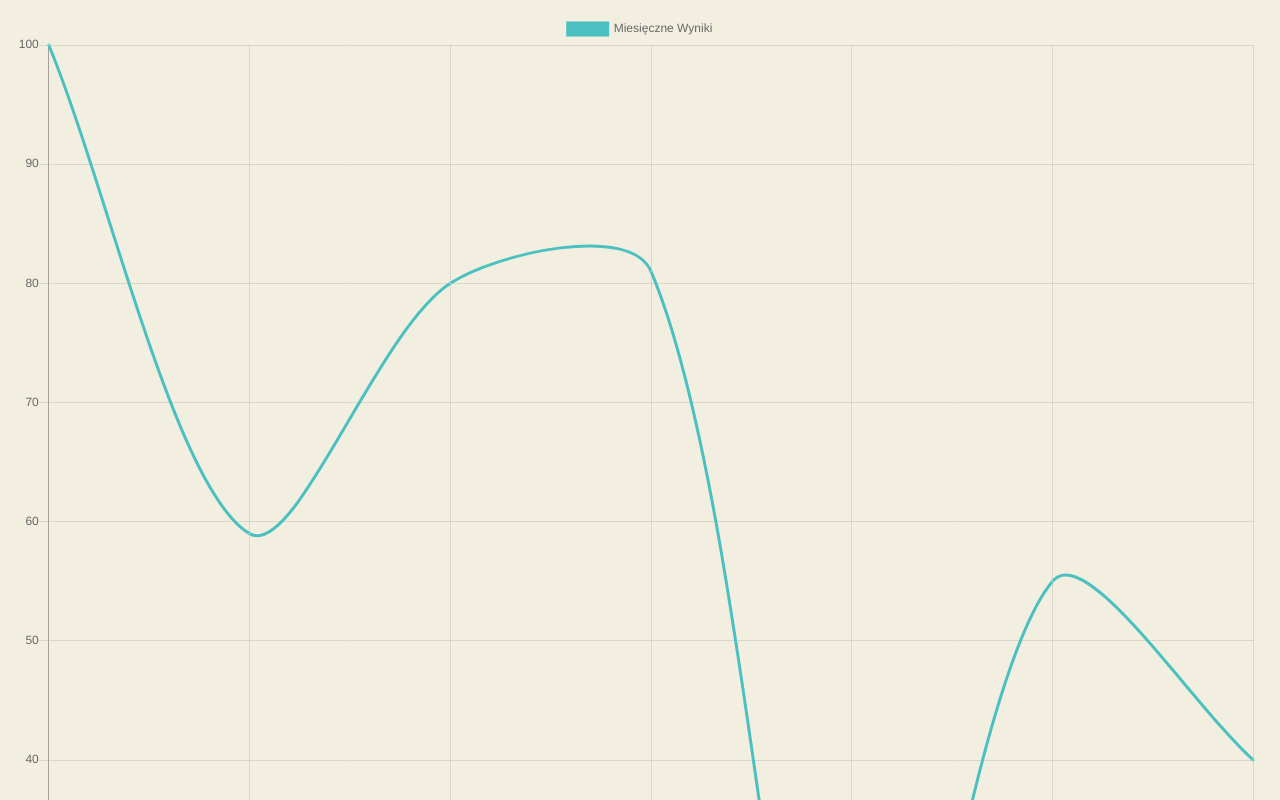
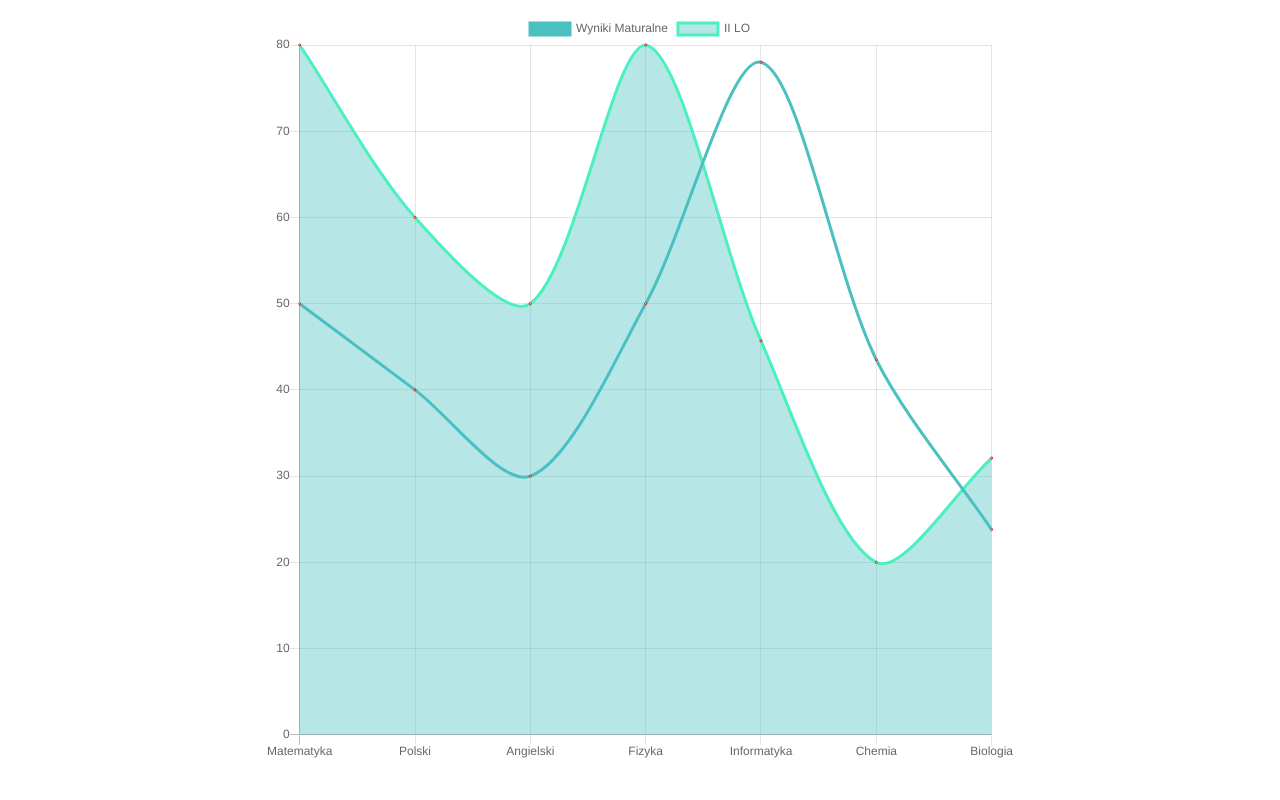
Before and after one commit to Jamescodestudy/Chariero, a plain HTML site: page index.html in a window 1280 px wide. Shown: the top 800 px of the page. Drawn offline with nearby package versions, Linux system fonts and the light colour scheme.

Commit message:
Added Second Chart

```diff
--- a/JavaScript/main.js
+++ b/JavaScript/main.js
@@ -3,11 +3,13 @@ console.log(CHART);
 
 let lineChart = new Chart(CHART, {
      type: 'line',
-     data:    {
-          labels: ["January", "February", "March", "April", "May", "June", "July"],
-          datasets: [
+     data:
      {
-            label: "Miesięczne Wyniki",
+          labels: ["Matematyka", "Polski", "Angielski", "Fizyka", "Informatyka", "Chemia", "Biologia"],
+          datasets:
+          [
+               {
+                    label: "Wyniki Maturalne",
                     fill: false,
                     lineTension: 0.3,
                     backgroundColor: "rgba(75,192,192,0.4)",
@@ -16,7 +18,7 @@ let lineChart = new Chart(CHART, {
                     borderDash: [],
                     borderDashOffset: 0.0,
                     borderJoinStyle: 'miter',
-            pointBorderColor: "rgba(75,192,192,1)",
+                    pointBorderColor: "red",
                     pointBackgroundColor: "#fff",
                     pointBorderWidth: 1,
                     pointHoverRadius: 5,
@@ -25,9 +27,46 @@ let lineChart = new Chart(CHART, {
                     pointHoverBorderWidth: 2,
                     pointRadius: 1,
                     pointHitRadius: 10,
-            data: [100, 59, 80, 81, 0, 55, 40],
+                    data: [50,40,30,50,78,43.5,23.8],
+                    spanGaps: false,
+               },
+               {
+                    label: "II LO",
+                    fill: true,
+                    lineTension: 0.3,
+                    backgroundColor: "rgba(75,192,192,0.4)",
+                    borderColor: "rgba(75,240,192,1)",
+                    borderCapStyle: 'butt',
+                    borderDash: [],
+                    borderDashOffset: 0.0,
+                    borderJoinStyle: 'miter',
+                    pointBorderColor: "red",
+                    pointBackgroundColor: "#fff",
+                    pointBorderWidth: 1,
+                    pointHoverRadius: 5,
+                    pointHoverBackgroundColor: "rgba(75,240,192,1)",
+                    pointHoverBorderColor: "rgba(220,220,220,1)",
+                    pointHoverBorderWidth: 2,
+                    pointRadius: 1,
+                    pointHitRadius: 10,
+                    data: [80,60,50,80,45.7,20,32.1],
                     spanGaps: false,
                }
           ]
+     },
+     options:
+     {
+          scales:
+          {
+               yAxes:
+               [
+                    {
+                         ticks:
+                         {
+                              beginAtZero: true
+                         }
+                    }
+               ]
+          }
      }
 });
--- a/Sass/style.sass
+++ b/Sass/style.sass
@@ -3,8 +3,14 @@ $color2: #F3EFE0
 $color3: #C3DBC5
 
 body
-     background-color: $color2
+     //background-color: $color2
      font-family: 'Verdana'
      font-size: 22px
      letter-spacing: 1.3
      padding: 5px
+
+.mainDiv
+     width: 60%
+     margin-right: auto
+     margin-left: auto
+     max-height: 700px
--- a/index.html
+++ b/index.html
@@ -10,8 +10,9 @@
     <title>Charts</title>
 </head>
 <body>
-     <canvas id="lineChart" width="400" height="400"></canvas>
-
+     <div class="mainDiv">
+          <canvas id="lineChart" width="400" height="400"></canvas>
+     </div>
      <script src="https://cdnjs.cloudflare.com/ajax/libs/Chart.js/2.4.0/Chart.min.js"></script>
      <script src="http://code.jquery.com/jquery-latest.min.js"></script>
      <script type="text/javascript" src="JavaScript/main.js"></script>
```
Also changed, not shown: Css/style.css, 1 other file. Lines whose indentation alone changed are shown as unchanged.
